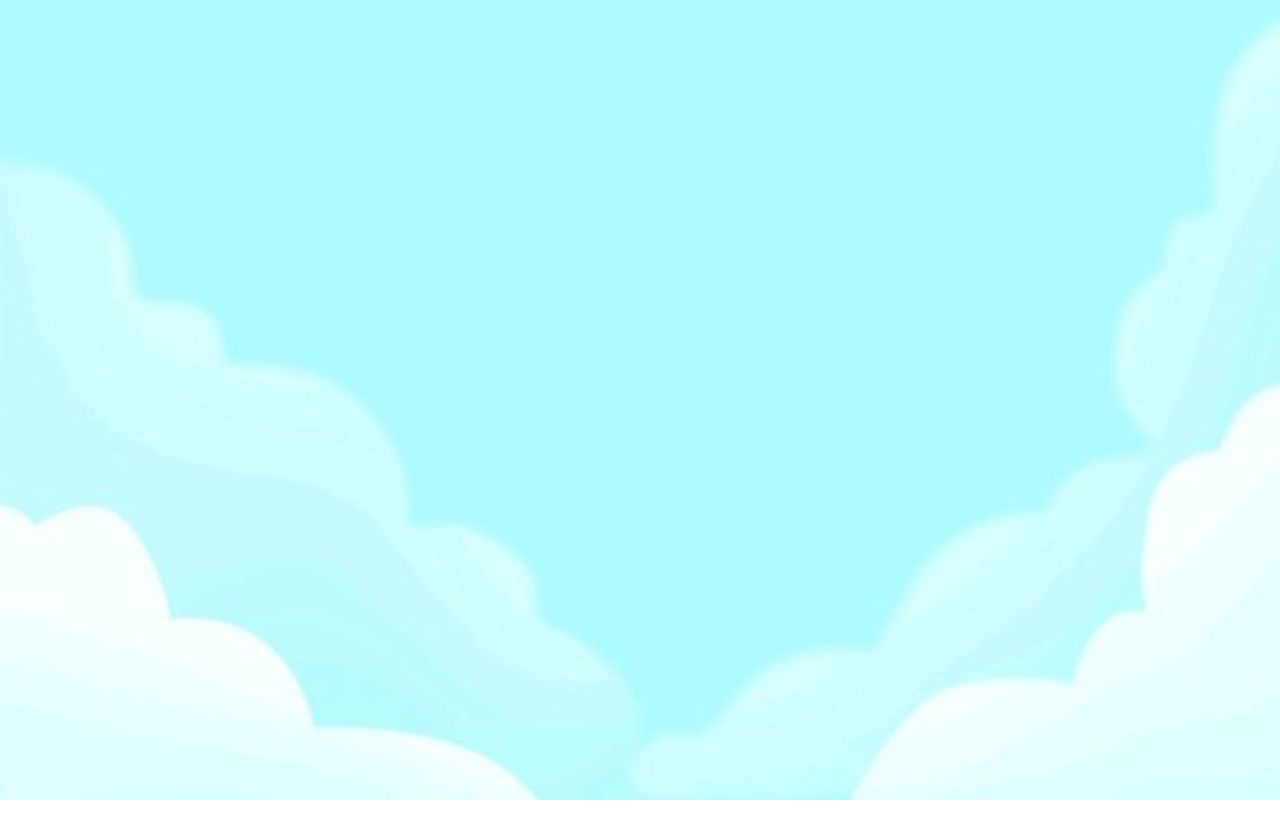
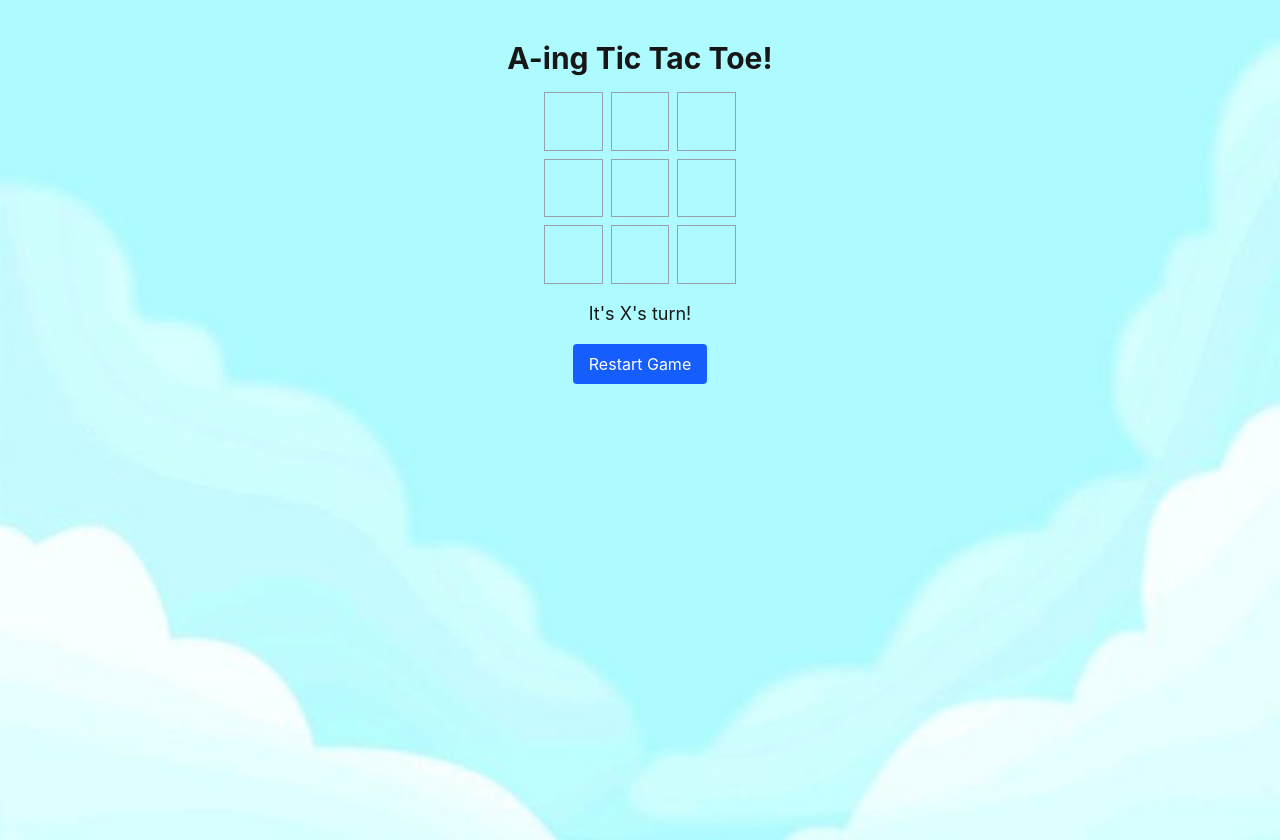
Before and after one commit to lulultfh/HO2_FE_LuluLuthfiah, a Next.js app: page /main in a window 1280 px wide. Before the commit the page ends 800 px from the top, so only its background shows below. Built offline with nearby package versions, Linux system fonts and the light colour scheme.

Commit message:
feat: implement tic tac toe game layout

```diff
--- a/src/app/main/page.tsx
+++ b/src/app/main/page.tsx
@@ -49,4 +49,28 @@ export default function TicTacToe() {
     setGameActive(true);
     setStatusMessage("It's X's turn!");
   };
+
+  return (
+    <main className="flex flex-col items-center mt-10 gap-4">
+      <h1 className="text-3xl font-bold">A-ing Tic Tac Toe!</h1>
+      <div className="grid grid-cols-3 gap-2 w-48 h-48">
+        {gameState.map((cell, index) => (
+          <div
+            key={index}
+            className="cell border border-gray-400 flex items-center justify-center text-xl cursor-pointer"
+            onClick={() => handleCellClick(index)}
+          >
+            {cell}
+          </div>
+        ))}
+      </div>
+      <h3 className="text-lg">{statusMessage}</h3>
+      <button
+        onClick={handleRestartGame}
+        className="bg-blue-600 text-white px-4 py-2 rounded"
+      >
+        Restart Game
+      </button>
+    </main>
+  );
 }
```
